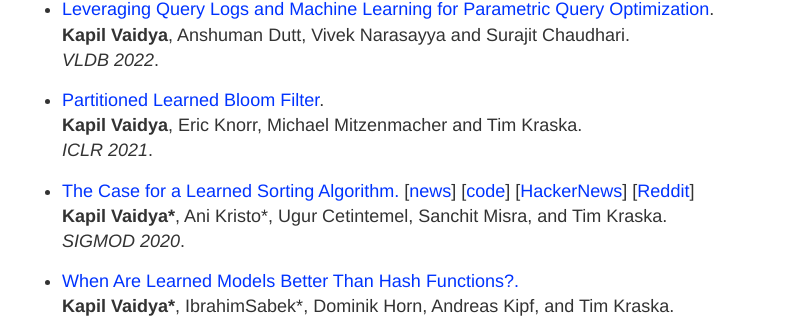
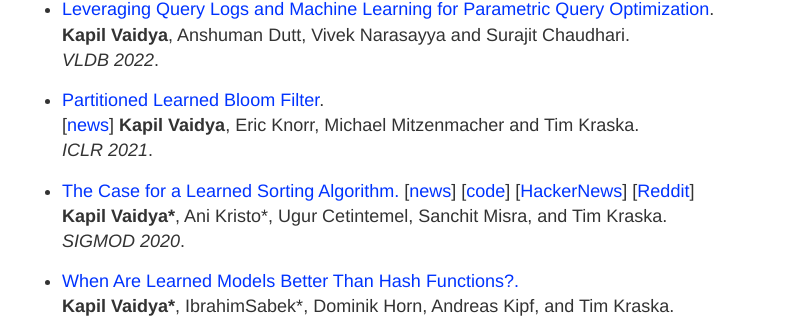
Before and after one commit to kapilvaidya24/kapilvaidya24.github.io, a Jekyll site: the page built from index.md, in a window 1280 px wide. Shown: the part 608-926 px from the top of the page, without its empty margins (238-1041 px from the left). Built offline with Jekyll 4.4.1, drawn with Linux system fonts in a browser that asks for light colours.

Commit message:
Update index.md
added Bloom filter quata stuff

```diff
--- a/index.md
+++ b/index.md
@@ -33,7 +33,7 @@ I also collaborate with [Prof. Michael Mitzenmacher](https://www.eecs.harvard.ed
 **Kapil Vaidya**, Anshuman Dutt, Vivek Narasayya and Surajit Chaudhari. <br>
 *VLDB 2022*.
 
-- [Partitioned Learned Bloom Filter](https://openreview.net/forum?id=6BRLOfrMhW).<br>
+- [Partitioned Learned Bloom Filter](https://openreview.net/forum?id=6BRLOfrMhW).<br> \[[news](https://www.quantamagazine.org/machine-learning-reimagines-the-building-blocks-of-computing-20220315/)]
  **Kapil Vaidya**, Eric Knorr, Michael Mitzenmacher and Tim Kraska. <br>
 *ICLR 2021*.
 
```
